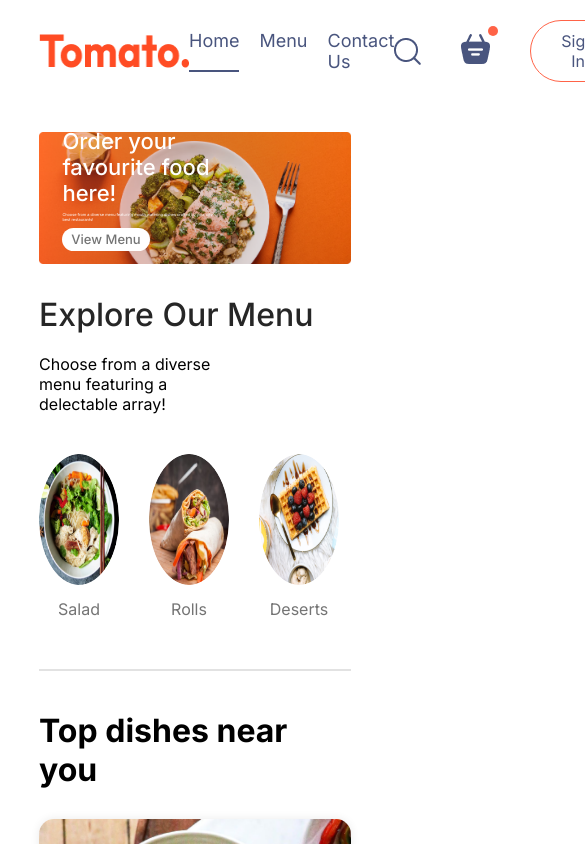
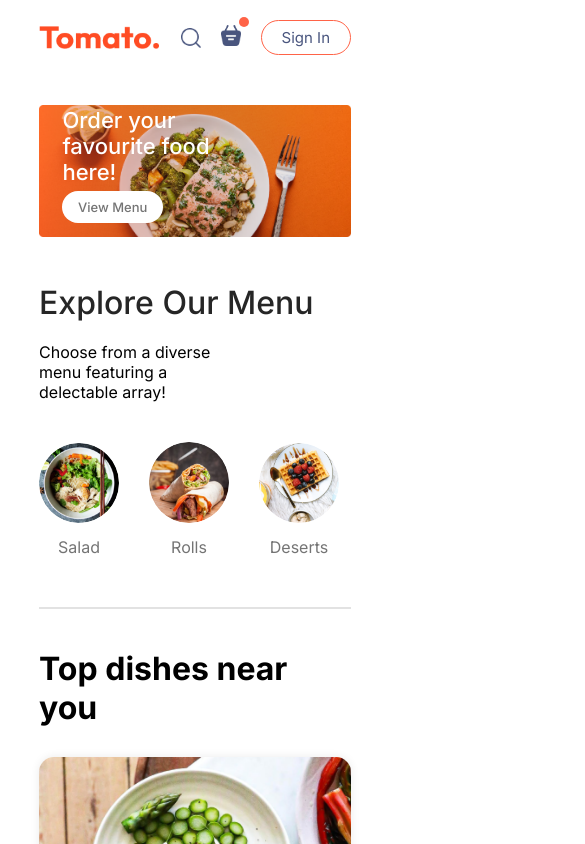
Before and after one commit to kavyeshvohra/foodie, a Next.js app: page / in a window 390 px wide. Shown: the top 844 px of the page, 585 px wide, since content can reach past the window. Built offline with nearby package versions, Linux system fonts and the light colour scheme.

Commit message:
Footer New

```diff
--- a/src/app/index.css
+++ b/src/app/index.css
@@ -13,7 +13,7 @@ a{
     text-decoration: none;
     color: inherit;
 }
-.app
+.main-content
 {
     width: 80%;
     margin: auto;
@@ -40,7 +40,7 @@ a{
 }
 .banner-contents h1
 {
-    font-size:max(4.5vw,22px);
+    font-size:max(4.2vw,22px);
     font-weight: 500;
     color: #fff;
 }
@@ -67,3 +67,23 @@ a{
         opacity: 1;
     }
 }
+@media (max-width:1050px) {
+    .banner{
+        height: 38vw;
+    }
+    .banner-contents{
+        max-width: 45%;
+    }
+}
+@media (max-width:750px) {
+    .banner-contents{
+        max-width: 60%;
+        margin-bottom: 5%;
+    }
+    .banner-contents p{
+        display: none;
+    }
+    .banner-contents button{
+        padding: 2vw 4vw;
+    }
+}
--- a/src/app/layout.tsx
+++ b/src/app/layout.tsx
@@ -18,11 +18,13 @@ export default function RootLayout({
 }) {
   return (
     <html lang="en">
-      <body className="app">
+      <body>
+        <div className="main-content">
         <Header/>
         <StoreContextProvider>
           {children}
         </StoreContextProvider>
+        </div>
       <Footer/>
       </body>
     </html>
--- a/src/components/ExploreMenu/ExploreMenu.css
+++ b/src/components/ExploreMenu/ExploreMenu.css
@@ -29,6 +29,7 @@
 .explore-menu-list-item img{
     width: 9vw;
     min-width: 80px;
+    height: auto;
     cursor: pointer;
     border-radius: 50%;
     transition: 0.2s;
@@ -50,3 +51,6 @@
     border: 4px solid tomato;
     padding: 2px;
 }
+@media (max-width:1050px) {
+
+}
--- a/src/components/FoodItem/FoodItem.tsx
+++ b/src/components/FoodItem/FoodItem.tsx
@@ -5,7 +5,7 @@ import { Rating } from '@mui/material'
 import { useContext } from 'react'
 import { StoreContext } from '@/context/StoreContext'
 export const FoodItem = ({id,name,price,description,ratings,image}) =>{
-    const {cartItems, addToCart, removeFromCart}     = useContext(StoreContext);
+    const {cartItems, addToCart, removeFromCart} = useContext(StoreContext);
     return(
         <>
             <div className="food-item">
--- a/src/components/Footer/Footer.css
+++ b/src/components/Footer/Footer.css
@@ -1,3 +1,39 @@
 #footer{
-    background-color: black;
+    background-color: #323232;
+    color: #d7d7d7;
+    display: flex;
+    flex-direction: column;
+    align-items: center;
+    gap: 20px;
+    padding: 0px 8vw;
+    padding-top: 50px;
+    margin-top: 50px;
 }
+.footer-content{
+    width: 100%;
+    display: grid;
+    grid-template-columns: 2fr 2fr;
+    gap:30px;
+}
+.footer-content-left p{
+    width: 60%;
+}
+.footer-content-left, .footer-content-center{
+    display: flex;
+    flex-direction: column;
+    align-items: start;
+    gap: 20px;
+}
+.footer-content-left li, .footer-content-center li{
+    list-style: none;
+    margin-bottom: 10px;
+    cursor: pointer;
+}
+.footer-social-icons img{
+    width: 40px;
+    height: auto;
+    margin-right: 15px;
+}
+.footer-content-center h3{
+    font-size: 24px;
+}
--- a/src/components/Footer/Footer.tsx
+++ b/src/components/Footer/Footer.tsx
@@ -8,13 +8,21 @@ const Footer = () =>{
                 <div className="footer-content">
                     <div className="footer-content-left">
                         <Image src={assets.logo} alt=""/>
+                        <p>Craving something delicious? Get restaurant meals delivered with just a few taps.</p>
                         <div className="footer-social-icons">
                             <Image src={assets.facebook_icon} alt=""/>
                             <Image src={assets.twitter_icon} alt=""/>
                             <Image src={assets.linkedin_icon} alt=""/>
                         </div>
                     </div>
-                    <div className="footer-content-center"></div>
+                    <div className="footer-content-center">
+                        <h3>Quick Links</h3>
+                        <ul>
+                            <li>Home</li>
+                            <li>Menu</li>
+                            <li>Privacy Policy</li>
+                        </ul>
+                    </div>
                     <div className="footer-content-right"></div>
                 </div>
             </footer>
--- a/src/components/Header/Header.css
+++ b/src/components/Header/Header.css
@@ -8,6 +8,7 @@
 .navbar .logo
 {
     width: 150px;
+    height: auto;
 }
 .navbar-menu
 {
@@ -23,6 +24,9 @@
     display:flex;
     align-items: center;
     gap: 40px;
+}
+.navbar-right img{
+    height: auto;
 }
 .navbar button{
     background: transparent;
@@ -57,3 +61,45 @@
     top: -8px;
     right: -8px;
 }
+@media (max-width:1050px) {
+    .navbar .logo{
+        width: 140px;
+    }
+    .navbar-menu{
+        gap:20px;
+        font-size: 16px;
+    }
+    .navbar-right{
+        gap: 30px;
+    }
+    .navbar-right img{
+        width: 20px;
+    }
+    .navbar-right button{
+        padding: 8px 25px;
+    }
+}
+@media (max-width:900px) {
+    .navbar .logo{
+        width: 120px;
+    }
+    .navbar-menu{
+        gap:15px;
+        font-size: 16px;
+    }
+    .navbar-right{
+        gap: 20px;
+    }
+    .navbar-right img{
+        width: 20px;
+    }
+    .navbar-right button{
+        padding: 7px 20px;
+        font-size: 15px;
+    }
+}
+@media (max-width:750px) {
+    .navbar-menu{
+        display: none;
+    }
+}
```
